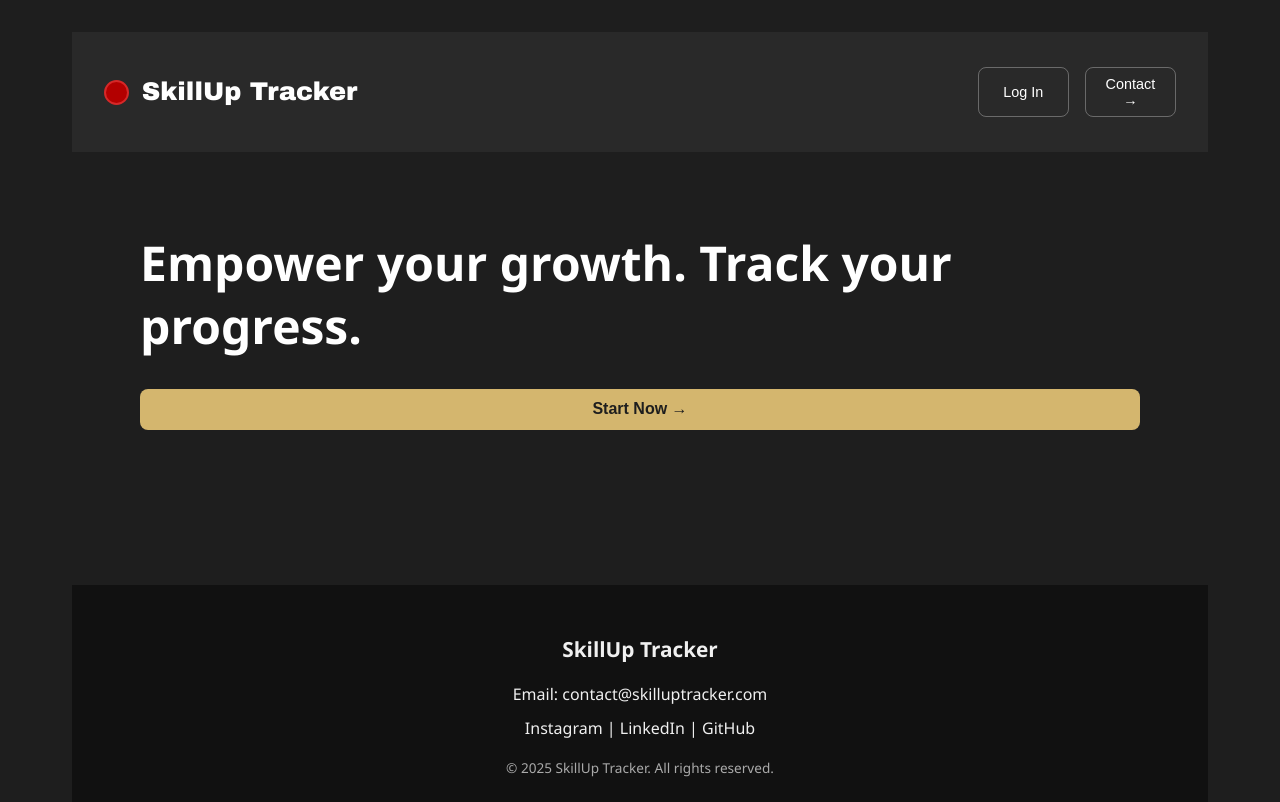
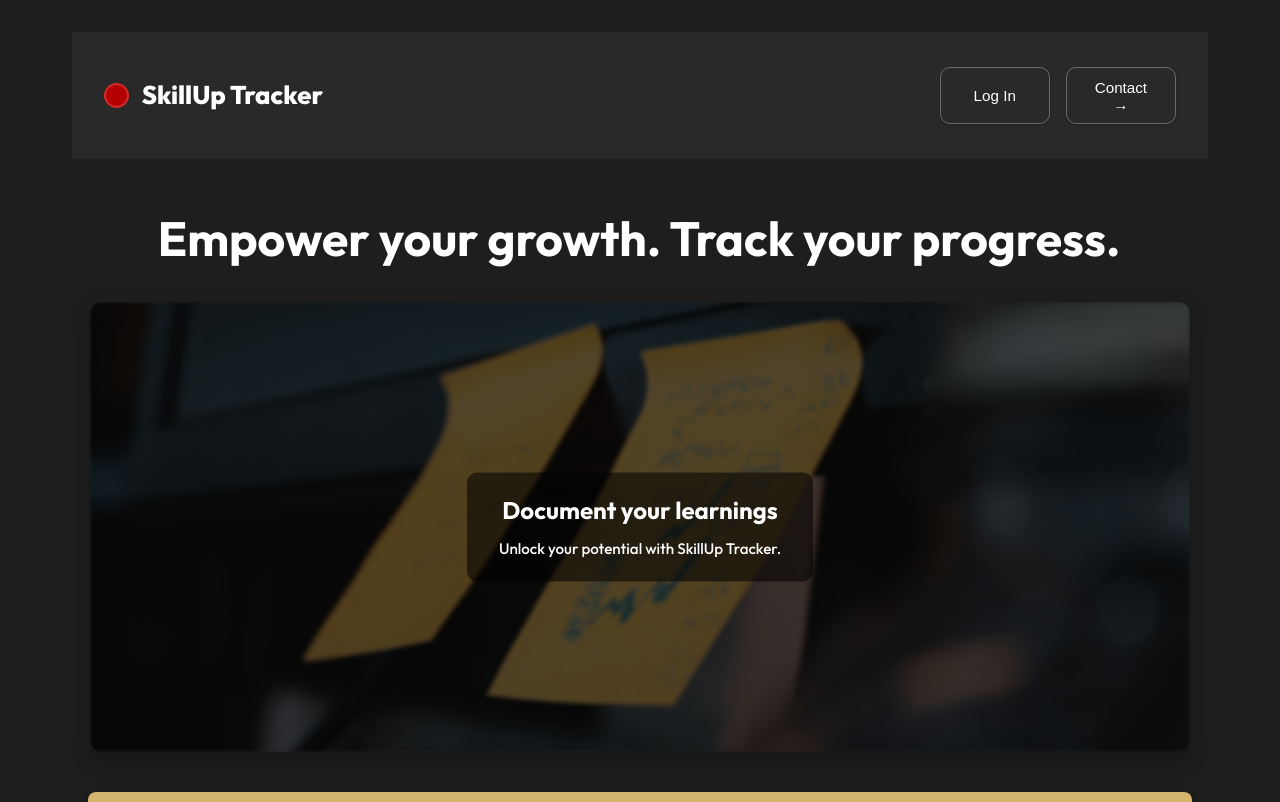
Before and after one commit to fdevg04/skillup_tracker, a React (Vite) app in the folder frontend/: page / in a window 1280 px wide. Shown: the top 802 px of the page. Built offline with nearby package versions, Linux system fonts and the light colour scheme.

Commit message:
Homepage structure fixed | hero image added

```diff
--- a/frontend/src/pages/Home.jsx
+++ b/frontend/src/pages/Home.jsx
@@ -30,12 +30,22 @@ function Home() {
       </header>
 
       <main className="homepage-hero">
-        <div className="hero-content">
-          <h1 className="animated-title align-left">Empower your growth. Track your progress.</h1>
-          <button className="start-btn aligned-btn" onClick={handleStart}>
-            Start Now →
-          </button>
+        <div className="hero-content fade-in">
+          <h1 className="animated-title centered-text">Empower your growth. Track your progress.</h1>
         </div>
+
+        <div className="hero-image-container fade-in">
+          <img src="/assets/heroImage.jpg" alt="Skill development visual" className="hero-image blurred" />
+          <div className="hero-image-overlay centered-overlay">
+            <h2>Document your learnings</h2>
+            <p>Unlock your potential with SkillUp Tracker.</p>
+          </div>
+        </div>
+        <div className="hero-content fade-in"></div>
+          <div className="spacer" />
+            <button className="start-btn centered-btn" onClick={handleStart}>
+              Start Now →
+            </button>
       </main>
 
       <footer className="homepage-footer" id="homepage-footer">
--- a/frontend/src/styles/Home.css
+++ b/frontend/src/styles/Home.css
@@ -1,8 +1,9 @@
-/* GENERAL */
+@import url('https://fonts.googleapis.com/css2?family=Outfit:wght@500;700;800&display=swap');
+
 .homepage {
   background-color: #1e1e1e;
   color: white;
-    font-family: 'Segoe UI', Tahoma, Geneva, Verdana, sans-serif;
+  font-family: 'Outfit', sans-serif;
   min-height: 100vh;
   display: flex;
   flex-direction: column;
@@ -15,9 +16,9 @@
   align-items: center;
   padding: 1.2rem 2rem;
   position: sticky;
-    top: 0;
+  top: 100;
   z-index: 100;
-    background-color: #292929; /* más claro que #1e1e1e */
+  background-color: #292929;
 }
 
 .homepage-brand {
@@ -28,8 +29,7 @@
 
 .brand-name {
   font-size: 1.6rem;
-    font-weight: 900;
-    font-family: 'Arial Black', Gadget, sans-serif;
+  font-weight: 800;
 }
 
 .red-circle {
@@ -47,14 +47,15 @@
 }
 
 .modern-nav-btn {
-    font-size: 0.9rem;
+  font-size: 0.95rem;
   font-weight: 500;
-    padding: 0.5rem 1.1rem;
+  padding: 0.65rem 1.6rem;
   border: 1px solid rgba(255, 255, 255, 0.3);
   background-color: transparent;
   color: white;
-    border-radius: 8px;
+  border-radius: 10px;
   transition: all 0.3s ease;
+  box-shadow: 0 1px 3px rgba(0, 0, 0, 0.25);
 }
 
 .modern-nav-btn:hover {
@@ -66,16 +67,19 @@
 .homepage-hero {
   flex: 1;
   display: flex;
-    justify-content: center;
-    padding: 5rem 2rem;
+  flex-direction: column;
+  justify-content: left;
+  padding: 3rem 1rem 2rem;
 }
 
 .hero-content {
   max-width: 1000px;
-    width: 100%;
-    display: flex;
-    flex-direction: column;
-    align-items: flex-start;
+  margin: 0 auto;
+  text-align: left;
+}
+
+.spacer {
+  height: 2.5rem; /* nuevo espaciado entre título y botón */
 }
 
 .animated-title {
@@ -87,28 +91,36 @@
   animation: typing 3s steps(40, end), blink 0.8s step-end infinite;
   max-width: 100%;
   white-space: normal;
-    text-align: left;
 }
 
 @keyframes typing {
-    from {
-      width: 0;
-    }
-    to {
-      width: 100%;
-    }
+  from { width: 0; }
+  to { width: 100%; }
 }
 
 @keyframes blink {
-    50% {
-      border-color: transparent;
+  50% { border-color: transparent; }
+}
+
+/* Fade-in animation */
+.fade-in {
+  animation: fadeIn 5s ease-in-out both;
+}
+
+@keyframes fadeIn {
+  from {
+    opacity: 0;
+    transform: translateY(20px);
+  }
+  to {
+    opacity: 1;
+    transform: translateY(0);
   }
 }
 
 /* CTA */
 .start-btn {
-    margin-top: 2rem;
-    padding: 0.7rem 1.6rem;
+  padding: 0.75rem 1.5rem;
   background-color: #d4b66e;
   color: #1e1e1e;
   font-size: 1rem;
@@ -116,15 +128,69 @@
   border: none;
   border-radius: 8px;
   cursor: pointer;
-    transition: background-color 0.3s ease;
+  transition: background-color 0.3s ease, box-shadow 0.2s ease;
+  box-shadow: 0 4px 8px rgba(0, 0, 0, 0.2);
 }
 
 .start-btn:hover {
   background-color: #c9a94d;
+  box-shadow: 0 6px 12px rgba(0, 0, 0, 0.3);
 }
 
-  .aligned-btn {
-    align-self: flex-start;
+/* Center helpers */
+.centered-text {
+  text-align: left;
+}
+.centered-btn {
+  display: block;
+  margin: 0 auto;
+}
+
+/* Hero image with overlay */
+.hero-image-container {
+  position: relative;
+  width: 100%;
+  max-width: 1100px;
+  height: 450px; /* nuevo tamaño reducido */
+  margin: 2rem auto 0 auto;
+  border-radius: 12px;
+  overflow: hidden;
+  box-shadow: 0 8px 20px rgba(0, 0, 0, 0.3);
+}
+
+.hero-image {
+  width: 100%;
+  height: 100%;
+  object-fit: cover;
+  filter: brightness(0.33) blur(2px); /* efecto difuminado */
+}
+
+/* Overlay con mensaje centrado */
+.hero-image-overlay {
+  position: absolute;
+  background-color: rgba(0, 0, 0, 0.55);
+  padding: 1.2rem 2rem;
+  border-radius: 10px;
+  color: white;
+  text-align: center;
+}
+
+.centered-overlay {
+  top: 50%;
+  left: 50%;
+  transform: translate(-50%, -50%);
+  max-width: 80%;
+}
+
+.hero-image-overlay h2 {
+  margin: 0;
+  font-size: 1.5rem;
+  font-weight: 700;
+}
+
+.hero-image-overlay p {
+  margin-top: 0.5rem;
+  font-size: 0.95rem;
 }
 
 /* FOOTER */
@@ -177,7 +243,18 @@
 @media (max-width: 768px) {
   .animated-title {
     font-size: 2.2rem;
-      text-align: center;
+  }
+
+  .hero-image-container {
+    height: 320px;
+  }
+
+  .hero-image-overlay h2 {
+    font-size: 1.2rem;
+  }
+
+  .hero-image-overlay p {
+    font-size: 0.9rem;
   }
 
   .homepage-nav-links {
@@ -193,8 +270,4 @@
   .homepage-brand {
     margin-bottom: 0.5rem;
   }
-
-    .aligned-btn {
-      align-self: center;
 }
-  }
```
Also changed, not shown: frontend/public/assets/heroImage.jpg (added). Lines whose indentation alone changed are shown as unchanged.
